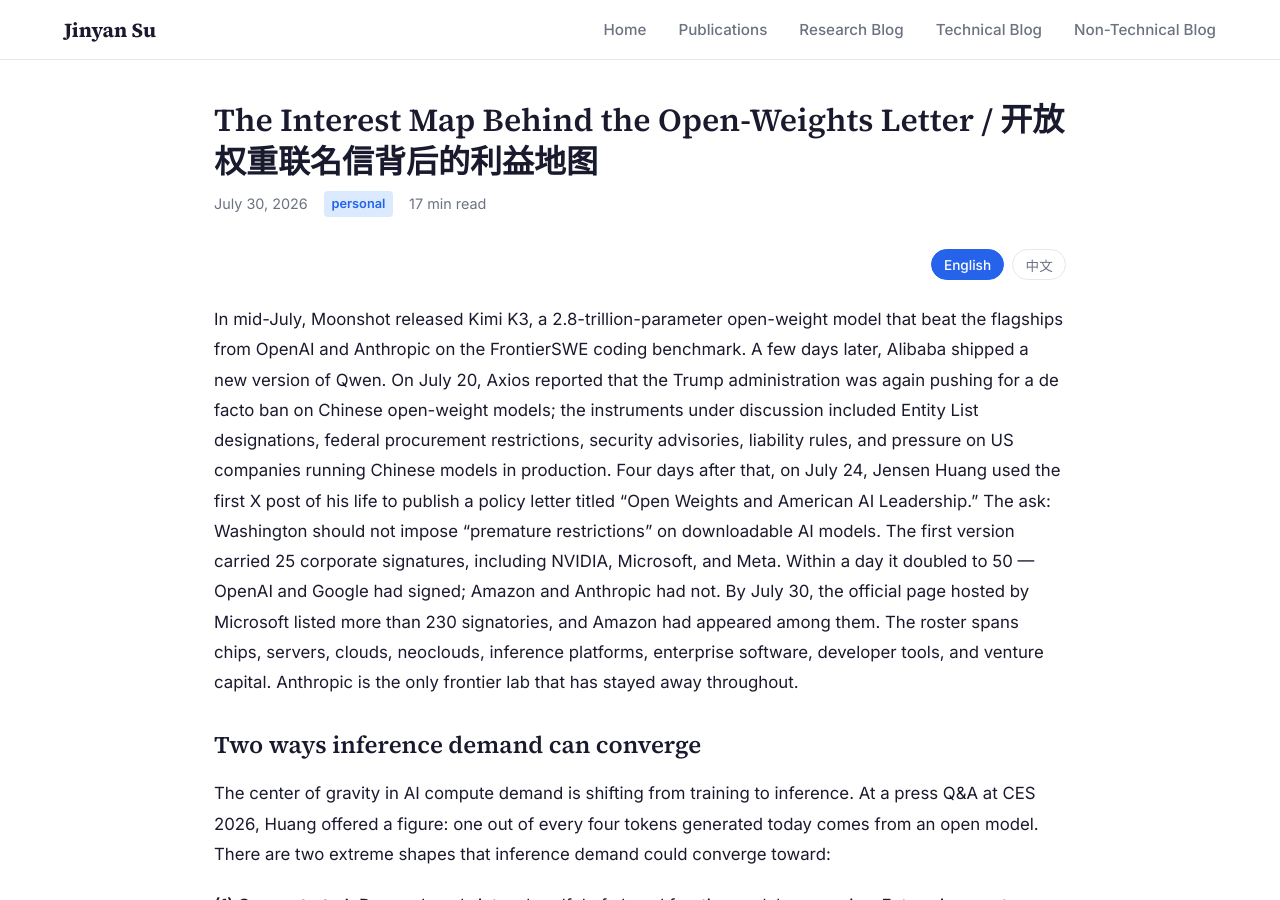
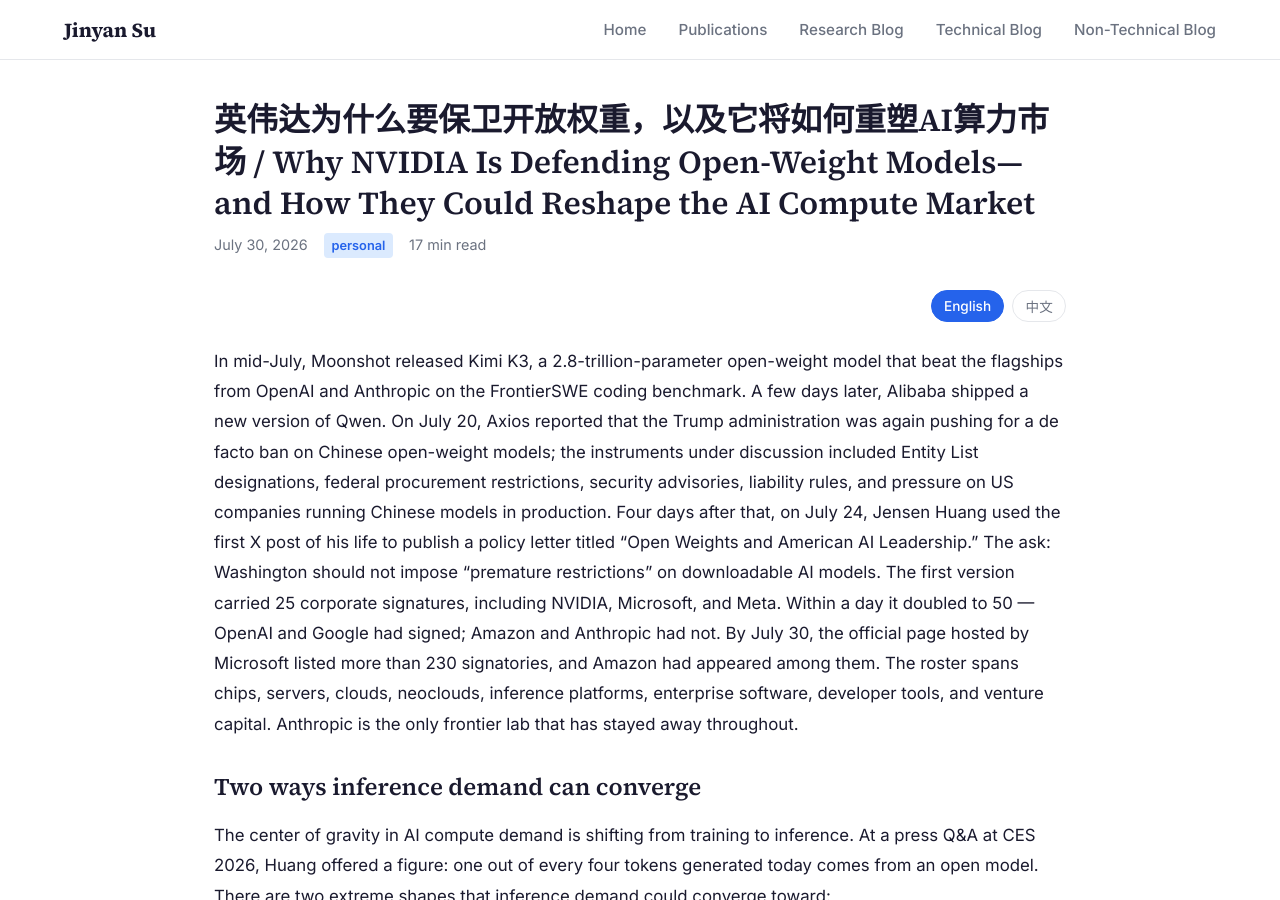
Before and after one commit to JinyanSu1/jinyansu1.github.io, a Jekyll site: the page built from _posts/2026-07-30-open-weights-letter-interest-map.md, in a window 1280 px wide and 900 px high. Built offline with Jekyll 4.4.1, drawn with Linux system fonts in a browser that asks for light colours.

Commit message:
Update open weights post title

```diff
--- a/_posts/2026-07-30-open-weights-letter-interest-map.md
+++ b/_posts/2026-07-30-open-weights-letter-interest-map.md
@@ -1,6 +1,6 @@
 ---
 layout: post
-title: "The Interest Map Behind the Open-Weights Letter / 开放权重联名信背后的利益地图"
+title: "英伟达为什么要保卫开放权重，以及它将如何重塑AI算力市场 / Why NVIDIA Is Defending Open-Weight Models—and How They Could Reshape the AI Compute Market"
 date: 2026-07-30
 categories: personal
 tags: [ai, open-weights, inference, nvidia, cloud]
```
